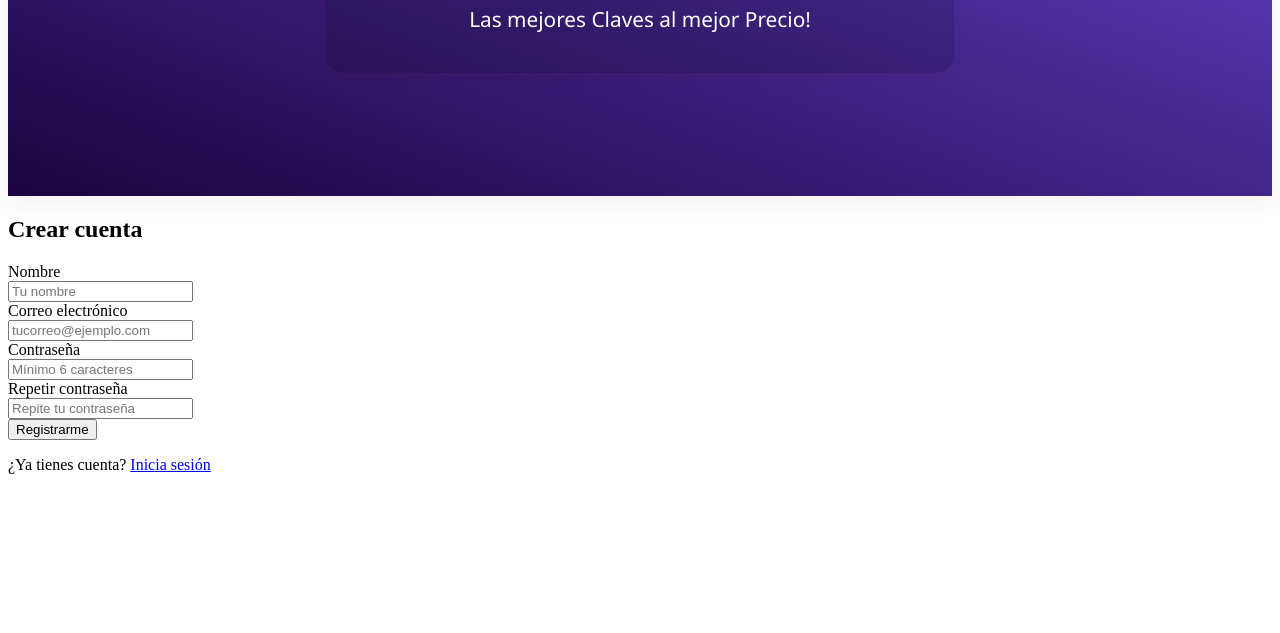
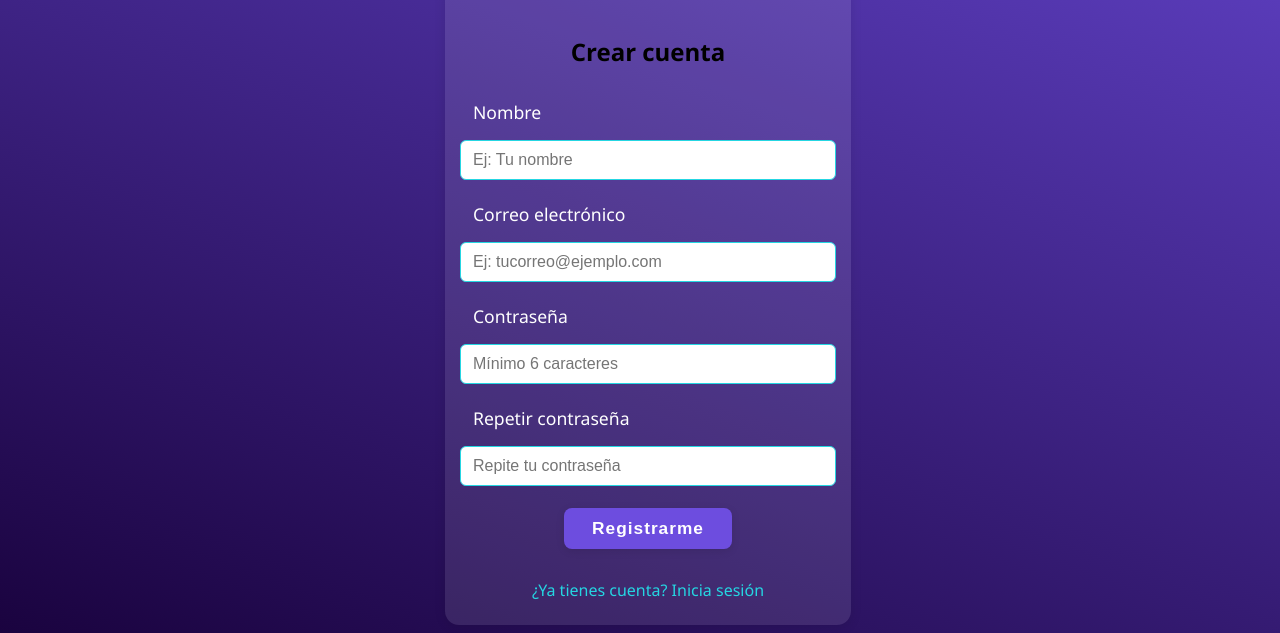
Before and after one commit to FDASEEM/HAKEY, a plain HTML site: page registro.html in a window 1280 px wide. Shown: the part 353-986 px from the top of the page. Before the commit the page ends 843 px from the top, so only its background shows below. Drawn offline with Linux system fonts and the light colour scheme.

Commit message:
Registro

```diff
--- a/registro.html
+++ b/registro.html
@@ -4,51 +4,32 @@
     <link rel="stylesheet" href="/style.css">
     <meta charset="UTF-8">
     <meta name="viewport" content="width=device-width, initial-scale=1.0">
-    <title>Document</title>
+    <title>Registro - HAKEY</title>
 </head>
-<body>
-    <section >
-            <div class="botones-login-registro">
-                <button class="btn-login"><a href="login.html">Iniciar Sesión</a></button>
-                <button class="btn-registro"><a href="register.html">Registrarse</a></button>
+<body class="login-bg">
+    <section>
+        <img src="assets\img\LOGO-removebg-preview.png" alt="Logo Hakey" class="logo-hakey">
 
-                </div>
-        </section>
-    <section class="hero">
-        <div class="hero-contenido">
-            <h1>¡Bienvenido a HAKEY!</h1>
-            <p>Las mejores Claves al mejor Precio!</p>
-        </div>
-    </section>
-    <section>
-        <h1>Crear cuenta</h1>
+        <form class="form-login" action="/registro" method="POST" autocomplete="on">
+            <h1>Crear cuenta</h1>
 
-        <form action="/registro" method="POST" autocomplete="on">
-            <div>
-            <label for="name">Nombre</label><br>
-            <input type="text" id="name" name="name" placeholder="Tu nombre" required autocomplete="name">
+            <label for="name">Nombre</label>
+            <input type="text" id="name" name="name" placeholder="Ej: Tu nombre" required autocomplete="name">
+
+            <label for="usuario">Correo electrónico</label>
+            <input type="password" id="usuario" name="usuario" required autocomplete="current-password" placeholder="Ej: tucorreo@ejemplo.com">
+
+            <label for="password">Contraseña</label>
+            <input type="password" id="password" name="password" placeholder="Mínimo 6 caracteres" required minlength="6" autocomplete="new-password">
+
+            <label for="password2">Repetir contraseña</label>
+            <input type="password" id="password2" name="password2" placeholder="Repite tu contraseña" required minlength="6" autocomplete="new-password">
+
+            <button type="submit" class="btn-iniciosesion">Registrarme</button>
+
+            <div class="login-links">
+                <a href="login.html" class="btn-restablecer">¿Ya tienes cuenta? Inicia sesión</a>
             </div>
-
-            <div>
-            <label for="email">Correo electrónico</label><br>
-            <input type="email" id="email" name="email" placeholder="tucorreo@ejemplo.com" required autocomplete="email">
-            </div>
-
-            <div>
-            <label for="password">Contraseña</label><br>
-            <input type="password" id="password" name="password" placeholder="Mínimo 6 caracteres" required minlength="6" autocomplete="new-password">
-            </div>
-
-            <div>
-            <label for="password2">Repetir contraseña</label><br>
-            <input type="password" id="password2" name="password2" placeholder="Repite tu contraseña" required minlength="6" autocomplete="new-password">
-            </div>
-
-            <div>
-            <button type="submit">Registrarme</button>
-            </div>
-
-            <p>¿Ya tienes cuenta? <a href="login.html">Inicia sesión</a></p>
         </form>
     </section>
 </body>
```
Also changed, not shown: login.html (+1 -1 lines).
